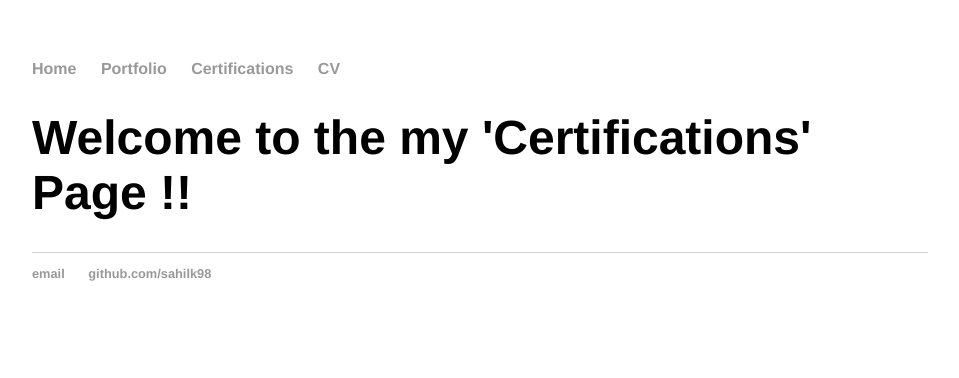
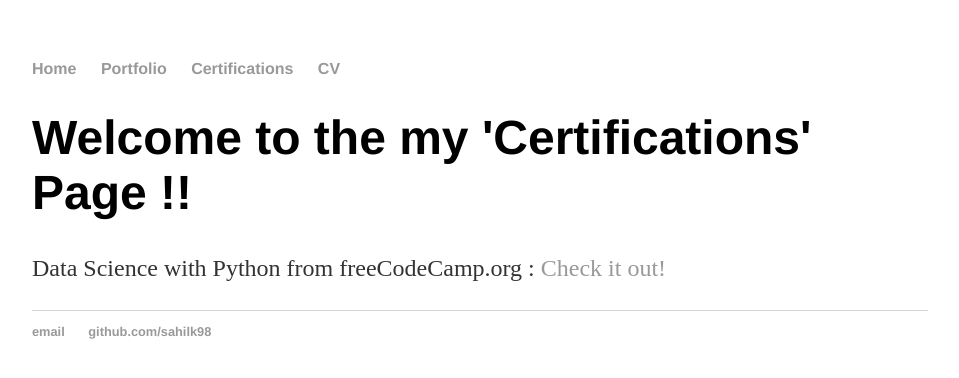
Before and after one commit to sahilk98/sahilk98.github.io, a Jekyll site: the page built from certifications.html, in a window 1280 px wide. Shown: the top 378 px of the page, without its empty margins (160-1119 px from the left). Built offline with Jekyll 4.4.1, drawn with Linux system fonts in a browser that asks for light colours.

Commit message:
Update certifications.html
Adding Data Science certification.

```diff
--- a/certifications.html
+++ b/certifications.html
@@ -3,3 +3,5 @@ layout: default
 name: Certifications
 ---
 <h1>Welcome to the my 'Certifications' Page !!</h1>
+
+<p>Data Science with Python from freeCodeCamp.org : <a href="https://www.freecodecamp.org/certification/sahilkumar98/data-analysis-with-python-v7">Check it out!</a></p>
```
